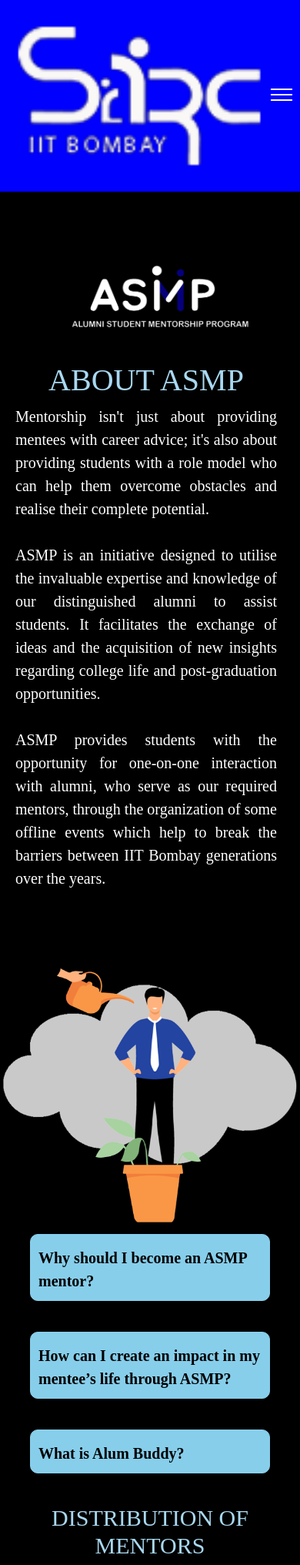
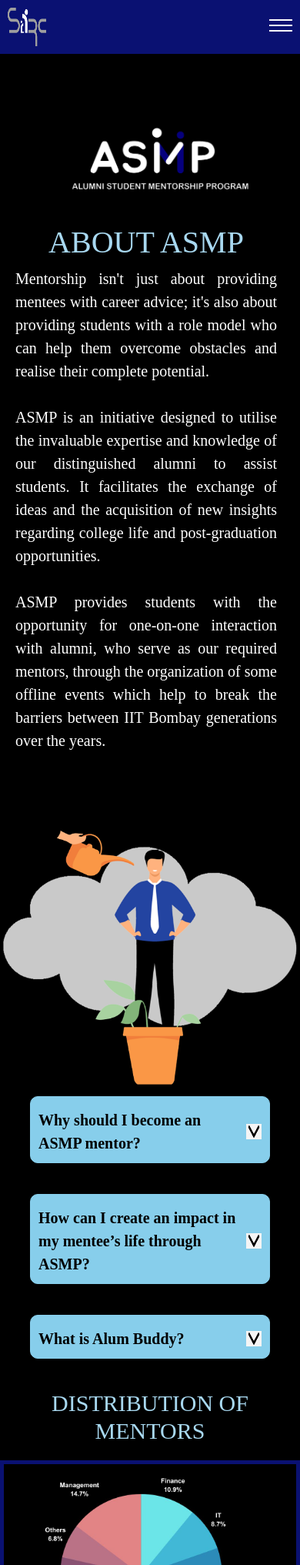
Before and after one commit to Sarc-Web-24-25/asmp_mentor, a Django app: page / in a window 390 px wide. Shown: the top 2033 px of the page at 77% size. Run offline with Django 4.2, Linux system fonts and the light colour scheme; some libraries are stand-ins or nearby versions.

Commit message:
arrow and hamburger menu

```diff
--- a/ASMP23/templates/AsmpReg/home.html
+++ b/ASMP23/templates/AsmpReg/home.html
@@ -137,13 +137,14 @@
             display: none !important;
            }
 
-              .navbar_phone {
-      background-color: blue;
+               .navbar_phone {
+      background-color: #0A1172;
       display: flex !important;
       align-items: center;
-      justify-content: space-between;
+      justify-content: space-between !important;
       padding: 10px;
       color: white;
+      position: relative;
     }
 
     .navbar-logo_phone {
@@ -158,9 +159,10 @@
       top: 100%;
       right: 0;
       z-index: 1;
-      background-color: blue;
+      background-color: skyblue;
       padding: 10px;
-      color: white;
+      color: black;
+      width: 150px;
     }
 
     .navbar-item_phone {
@@ -354,6 +356,9 @@
 }
 
     .question {
+      display: flex;
+      justify-content: space-between;
+      align-items: center;
       padding-left: 10px;
       padding-top: 15px;
       padding-bottom: 10px;
@@ -497,6 +502,13 @@
            .navbar_phone{
             display: none;
            }
+           .arrow-icon {
+  width: 20px;
+  height: 20px;
+  margin-left: 0px;
+  margin-right: 10px;
+  color: skyblue !important;
+}
     </style>
   </head>
   <body style="font-family: 'spartan';">
@@ -514,18 +526,19 @@
         </div>
     </div>
 <nav class="navbar_phone">
-    <img src="sarc_logo_white.png" alt="Logo" class="navbar-logo">
+    <img src="logo.png" alt="Logo" class="navbar-logo_phone">
     <div class="navbar-toggle" onclick="toggleMenu()">
       <span></span>
       <span></span>
       <span></span>
     </div>
     <div class="navbar-menu_phone" id="menu">
-      <div class="navbar-item">About</div>
-      <div class="navbar-item">Contact</div>
-      <div class="navbar-item">FAQs</div>
+      <div class="navbar-item_phone">About</div>
+      <div class="navbar-item_phone">Contact</div>
+      <div class="navbar-item_phone">FAQs</div>
     </div>
   </nav>
+
   <script>
     function toggleMenu() {
       var menu = document.getElementById("menu");
@@ -571,14 +584,17 @@
 
         <div class="faq">
         <section id="faq">
-          <div class="question">Why should I become an ASMP mentor? </div>
+          <div class="question">Why should I become an ASMP mentor?
+          <img src={% static 'img/down-arrow.png' %} alt="Down Arrow" class="arrow-icon"></div>
           <div class="answer"><p>Bob Proctor rightly said that a mentor is someone who sees more talent and ability within you, than you see in yourself, and helps bring it out of you.<br></br>
           The primary objective of this program is to offer students a long-lasting source of inspiration and guidance—an exemplary figure who can serve as a beacon of hope during challenging times. The mentors have personally experienced and overcome the hardships and obstacles that students are currently facing or will encounter in their future journeys and are, thus, the best people to look up to.<br></br>
         Your invaluable wealth of knowledge, combined with both your triumphs and setbacks, is essential in assisting students with understanding and resolving various career-related matters.<br></br>
       Furthermore, this program presents an opportunity to actively engage with the curiosity and enthusiasm of young minds, fostering meaningful mentor-student relationships that bring both personal and professional fulfillment.<br></br></div>
 </div>
 <div class="faq">
-  <div class="question">How can I create an impact in my mentee’s life through ASMP?</div>
+  <div class="question">How can I create an impact in my mentee’s life through ASMP?
+    <img src={% static 'img/down-arrow.png' %} alt="Down Arrow" class="arrow-icon">
+  </div>
   <div class="answer">The program offers a platform for individual interaction with alumni from our institute, aiding in the resolution of diverse challenges faced by students during their campus journey and beyond.
     It presents a remarkable chance for students to enhance their interpersonal abilities and forge stronger connections with the esteemed alumni of IIT Bombay.
     Through this opportunity, mentees can gain valuable insights into their mentors' academic experiences at the institute, thus enriching their own educational journey.
@@ -586,7 +602,9 @@
 
 </div>
 <div class="faq">
-          <div class="question">What is Alum Buddy? </div>
+          <div class="question">What is Alum Buddy?
+            <img src={% static 'img/down-arrow.png' %} alt="Down Arrow" class="arrow-icon">
+          </div>
           <div class="answer"><p>The Alum Buddy Program is a new addition to our ASMP (Alumni Student Mentorship Program), designed to foster support and guidance for students.
             As an alum buddy, you have the opportunity to serve as a mentor to a student, providing valuable insights and assistance on various life matters.
             From navigating everyday challenges to promoting mental and overall wellbeing, this yearlong mentorship program aims to create a strong foundation for personal and academic growth.
```
